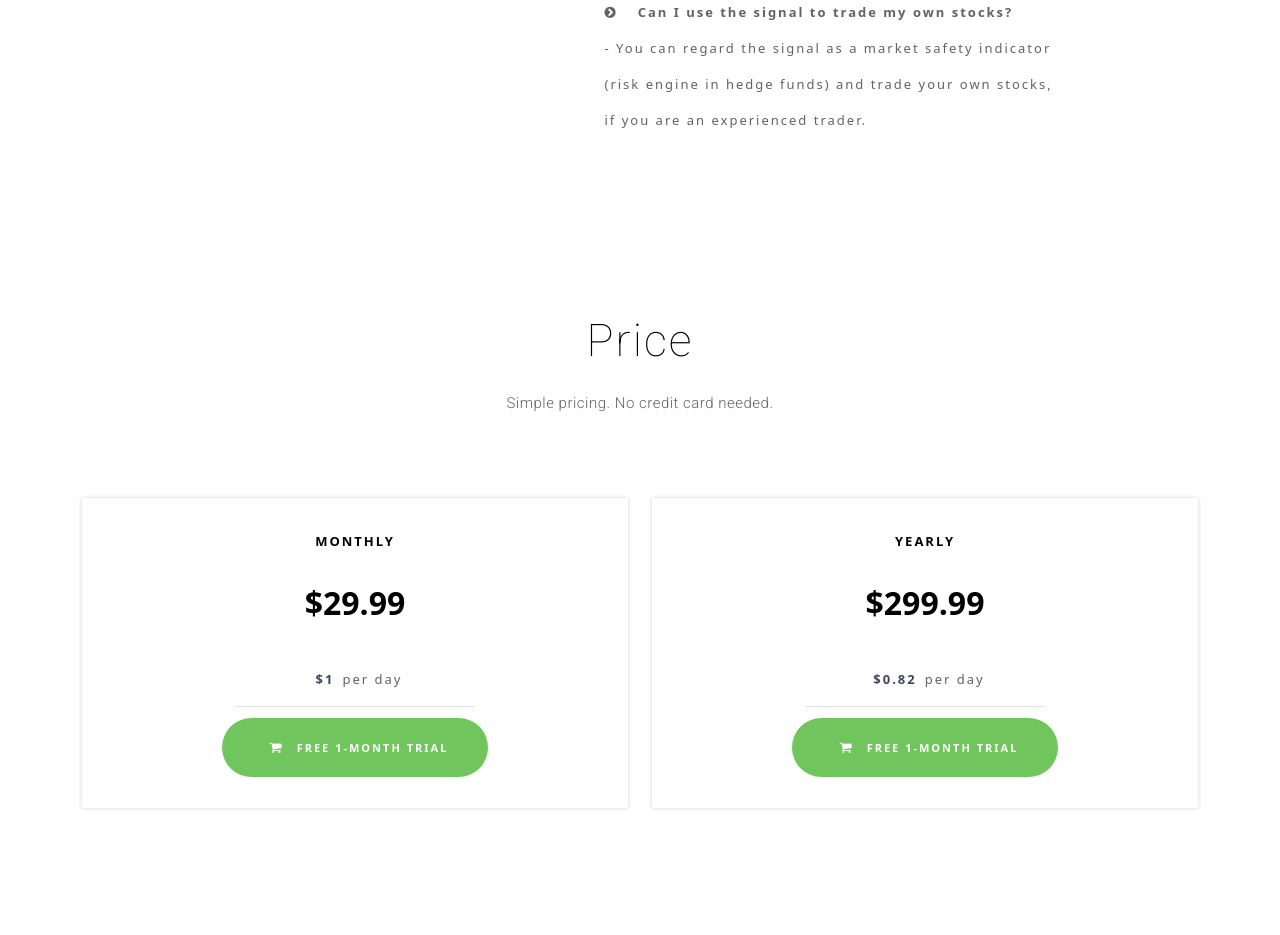
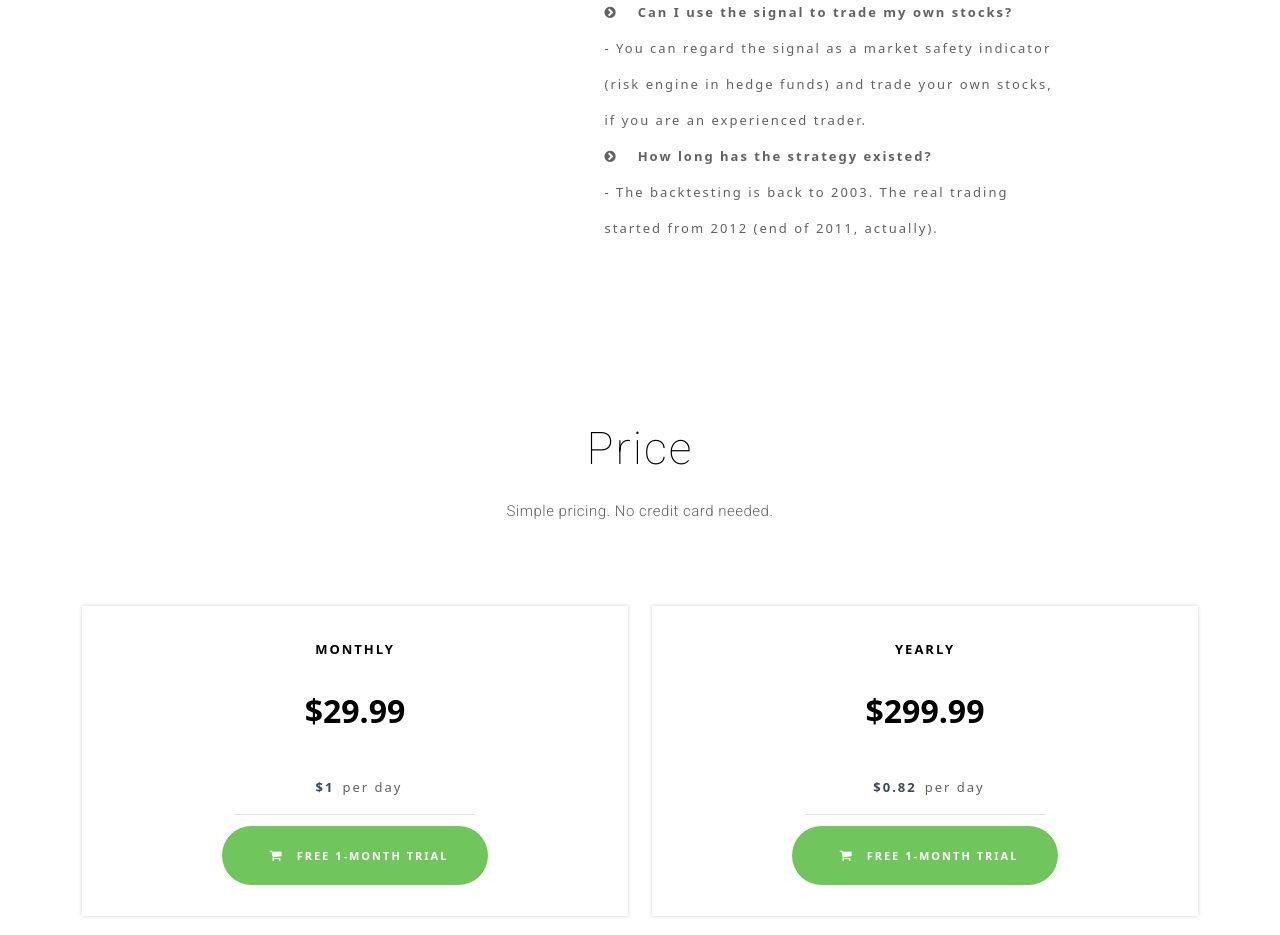
Before and after one commit to riskpanda/risk-panda.github.io, a plain HTML site: page index.html in a window 1280 px wide. Shown: the part 2307-3242 px from the top of the page. Drawn offline with nearby package versions, Linux system fonts and the light colour scheme.

Commit message:
Add files via upload

```diff
--- a/index.html
+++ b/index.html
@@ -159,6 +159,9 @@
 
                 <li><i class="fa fa-chevron-circle-right"></i><b>Can I use the signal to trade my own stocks?</b><br />
                 - You can regard the signal as a market safety indicator (risk engine in hedge funds) and trade your own stocks, if you are an experienced trader.</li>
+
+                <li><i class="fa fa-chevron-circle-right"></i><b>How long has the strategy existed?</b><br />
+                - The backtesting is back to 2003. The real trading started from 2012 (end of 2011, actually).</li>
 
               </ul>
 
```
